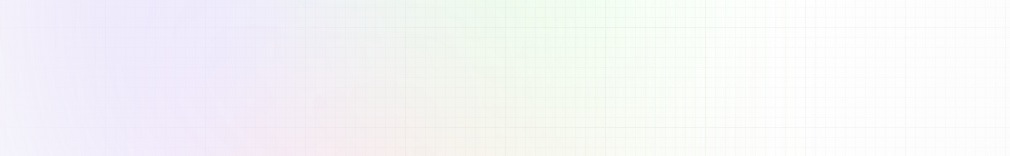
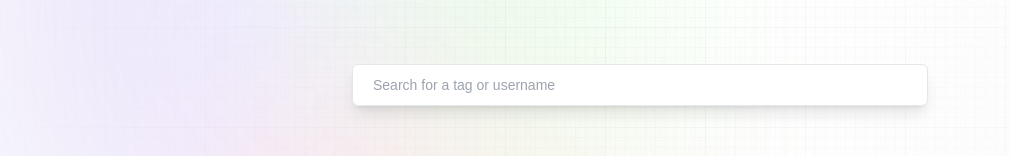
Before and after one commit to Muhammad-Saad0/promtopia-project, a Next.js app: page / in a window 1280 px wide. Shown: the part 378-534 px from the top of the page, without its empty margins (0-1010 px from the left). Built offline with nearby package versions, Linux system fonts and the light colour scheme; no server answers.

Commit message:
created search bar in Feed section

```diff
--- a/components/Feed.jsx
+++ b/components/Feed.jsx
@@ -1,11 +1,29 @@
-import React from 'react'
+"use client";
+import React from "react";
+import { useState } from "react";
 
 const Feed = () => {
+  const [searchText, setSearchText] =
+    useState("");
+  const handleSearchChange = (event) => {
+    event.preventDefault();
+    setSearchText(event.target.value);
+  };
+
   return (
-    <div>
+    <section className="feed">
+      <form className="relative w-full flex-center">
+        <input
+          type="text"
+          className="search_input peer"
+          placeholder="Search for a tag or username"
+          required
+          onChange={handleSearchChange}
+          value={searchText}
+        />
+      </form>
+    </section>
+  );
+};
 
-    </div>
-  )
-}
-
-export default Feed
+export default Feed;
```
Also changed, not shown: app/api/prompt/new/route.js (line endings or trailing spaces).
